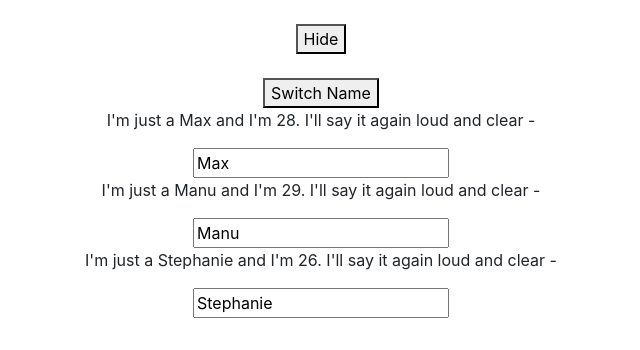
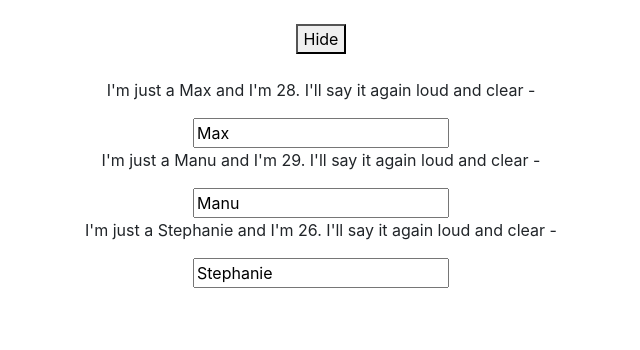
Before and after one commit to DevByJulian/react-complete-guide-4, a React (Create React App) app: page / in a window 1280 px wide. Shown: the top 350 px of the page, without its empty margins (319-959 px from the left). Built offline with nearby package versions, Linux system fonts and the light colour scheme.

Commit message:
Removed switch name button

```diff
--- a/src/App.js
+++ b/src/App.js
@@ -56,9 +56,6 @@ class App extends Component {
     if (this.state.showHide) {
       persons = (
         <div>
-          <button onClick={() => this.switchNameHandler("Whatever!")}>
-            Switch Name
-          </button>
           {this.state.persons.map((person, index) => {
             return (
               <Person
```
